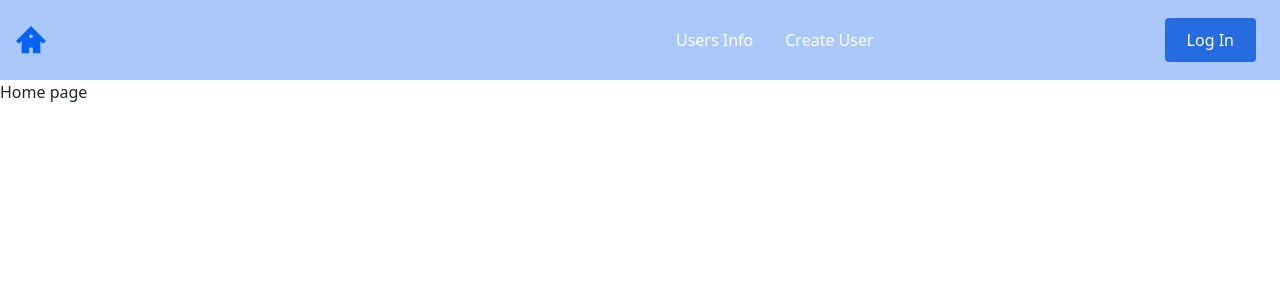
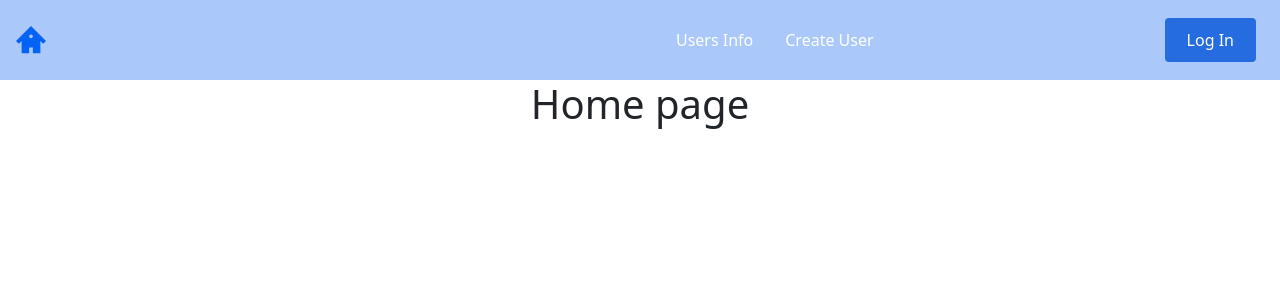
Before and after one commit to Meihong117/Static-Web-App-1, a React (Create React App) app: page / in a window 1280 px wide. Shown: the top 300 px of the page. Built offline with nearby package versions, Linux system fonts and the light colour scheme.

Commit message:
add css to home page

```diff
--- a/src/components/GetUsers.js
+++ b/src/components/GetUsers.js
@@ -1,10 +1,8 @@
-import { type } from '@testing-library/user-event/dist/type'
 import React,{useState,useEffect} from 'react'
 import './GetUsers.css'
 import { Link } from 'react-router-dom'
 import Pagination from './Pagination'
 import {Modal, Button} from 'react-bootstrap'
-import userEvent from '@testing-library/user-event'
 import { BsFillTrashFill,BsPencilFill } from "react-icons/bs";
 import { allUsers, deleteUserId,changeUser,searchUser,sortUser } from './api'
 
--- a/src/components/Home.js
+++ b/src/components/Home.js
@@ -3,7 +3,7 @@ import React from 'react'
 const Home = () => {
     return (
         <div>
-            Home page
+           <h1 style={{display:'flex',justifyContent:'center'}}>Home page</h1>
         </div>
     )
 }
```
